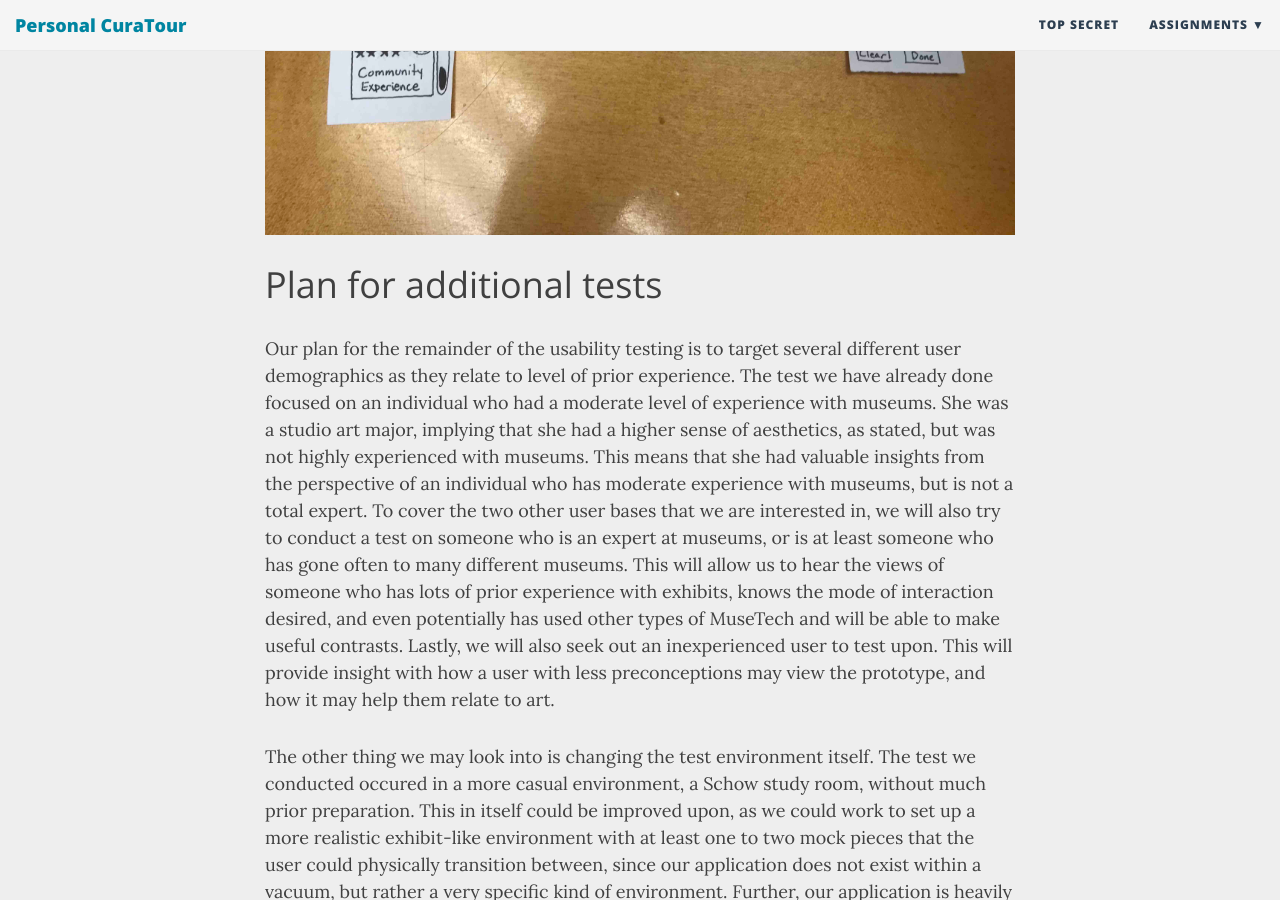
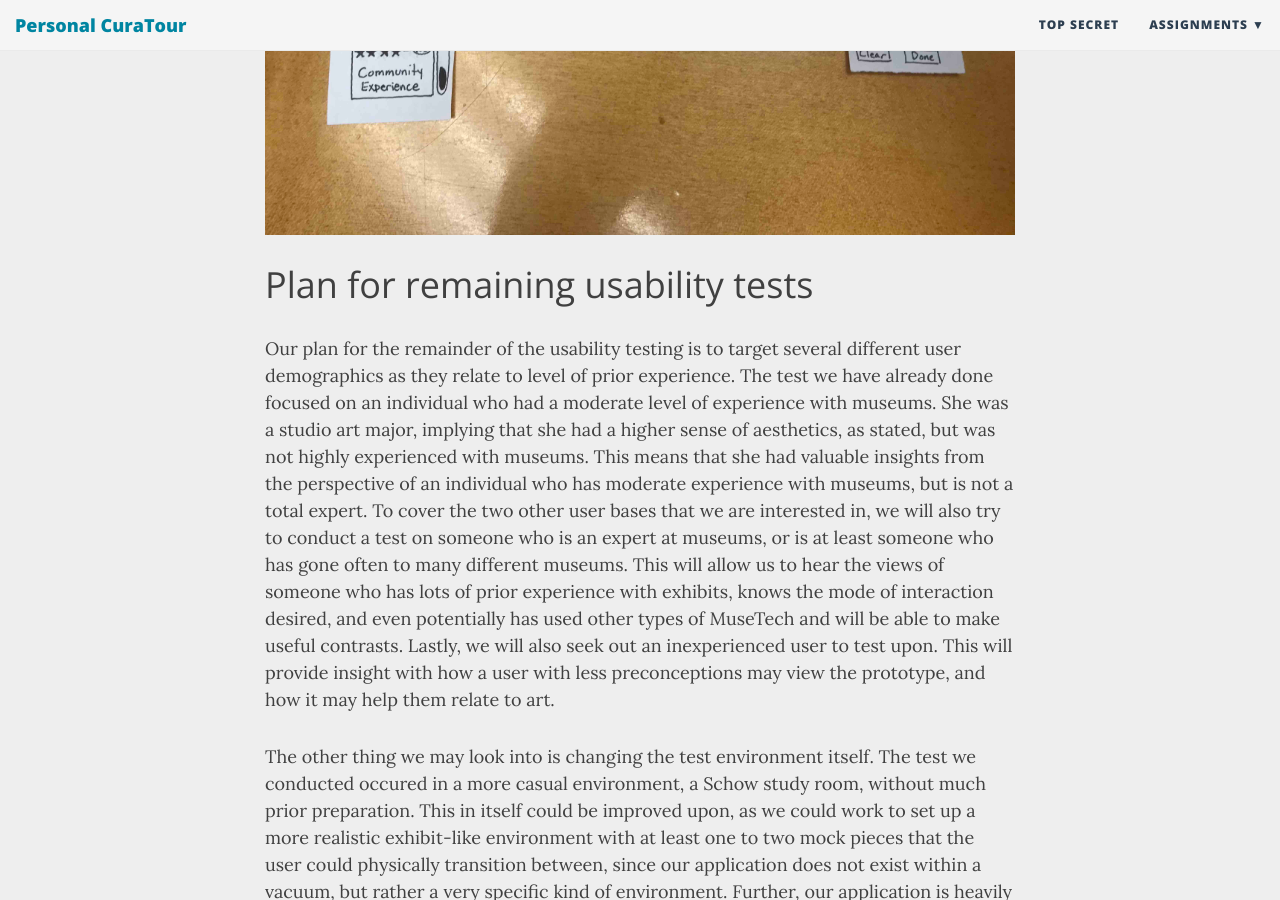
Before and after one commit to krtejeda/PersonalCuraTour, a Jekyll site: the page built from Usability-Testing-CheckIn.md, in a window 1280 px wide and 900 px high, scrolled down 2053 px. Built offline with Jekyll 4.4.1, drawn with Linux system fonts in a browser that asks for light colours; nearby versions of some CDN libraries.

Commit message:
Update Usability-Testing-CheckIn.md

```diff
--- a/Usability-Testing-CheckIn.md
+++ b/Usability-Testing-CheckIn.md
@@ -27,7 +27,7 @@ layout: page
 ![](https://krtejeda.github.io/PersonalCuraTour/img/cogWalkthroughImg.jpg)
 
 
-# Plan for additional tests
+# Plan for remaining usability tests
 
 Our plan for the remainder of the usability testing is to target several different user demographics as they relate to level of prior experience.  The test we have already done focused on an individual who had a moderate level of experience with museums.  She was a studio art major, implying that she had a higher sense of aesthetics, as stated, but was not highly experienced with museums.  This means that she had valuable insights from the perspective of an individual who has moderate experience with museums, but is not a total expert.  To cover the two other user bases that we are interested in, we will also try to conduct a test on someone who is an expert at museums, or is at least someone who has gone often to many different museums.  This will allow us to hear the views of someone who has lots of prior experience with exhibits, knows the mode of interaction desired, and even potentially has used other types of MuseTech and will be able to make useful contrasts.  Lastly, we will also seek out an inexperienced user to test upon.  This will provide insight with how a user with less preconceptions may view the prototype, and how it may help them relate to art.
 
```
